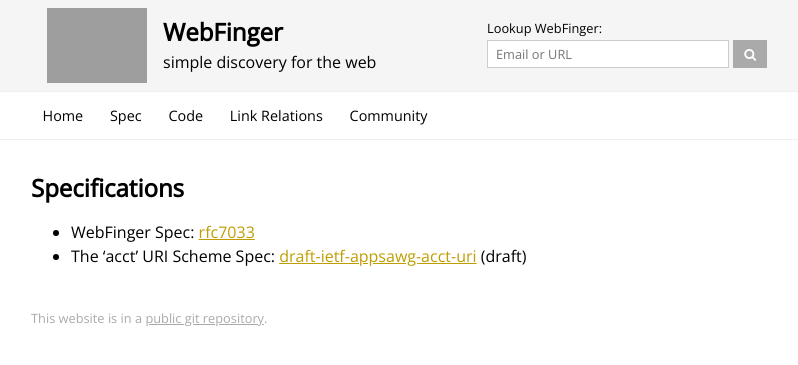
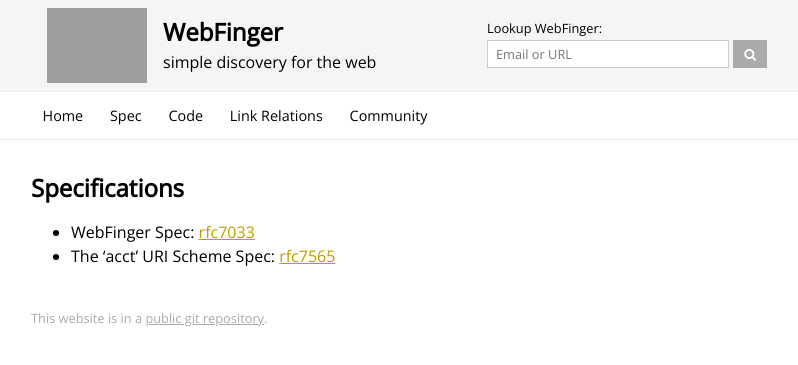
Before and after one commit to webfinger/webfinger.net, a Jekyll site: the page built from spec.md, in a window 1280 px wide. Shown: the top 365 px of the page, without its empty margins (209-1007 px from the left). Built offline with Jekyll 4.4.1, drawn with Linux system fonts in a browser that asks for light colours; nearby versions of some CDN libraries.

Commit message:
updated specs
The 'acct' URI Scheme Spec is now rfc7565

```diff
--- a/spec.md
+++ b/spec.md
@@ -6,4 +6,4 @@
 ## Specifications ##
 
 * WebFinger Spec: [rfc7033](https://tools.ietf.org/html/rfc7033)
-* The 'acct' URI Scheme Spec: [draft-ietf-appsawg-acct-uri](https://tools.ietf.org/html/draft-ietf-appsawg-acct-uri) (draft)
+* The 'acct' URI Scheme Spec: [rfc7565](https://tools.ietf.org/html/rfc7565)
```
